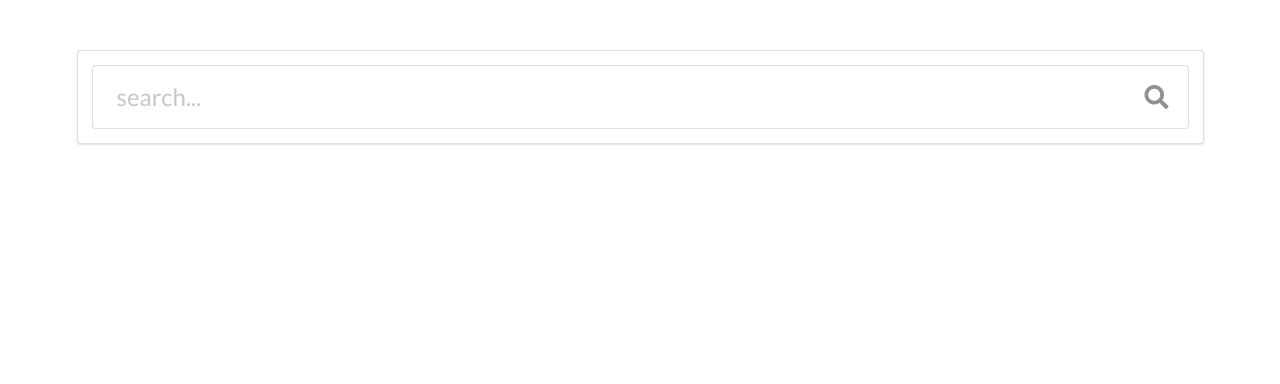
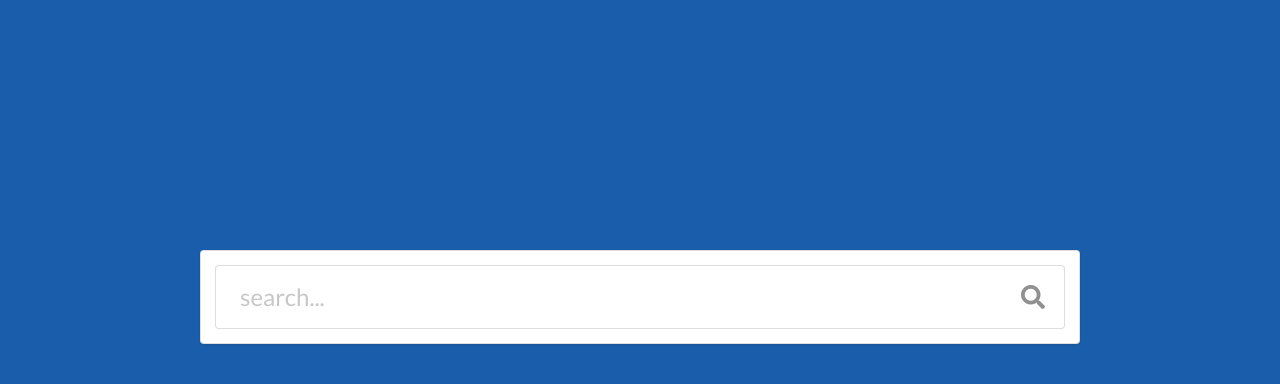
Before and after one commit to david-ewan-campbell/React-Image-List-App, a React (Create React App) app: page / in a window 1280 px wide. Shown: the top 384 px of the page. Built offline with nearby package versions, Linux system fonts and the light colour scheme.

Commit message:
Very basic css added to project

```diff
--- /dev/null
+++ b/src/components/App.css
@@ -0,0 +1,7 @@
+body {
+    background-color: #195dab;
+    color: rgb(13, 177, 81);
+    padding: 200px;
+    font-family: Arial;
+    text-align: center;
+  }
--- a/src/components/App.js
+++ b/src/components/App.js
@@ -2,6 +2,7 @@ import React from 'react';
 import axios from 'axios';
 import SearchInput from './SearchInput';
 import ImageList from './ImageList';
+import './App.css';
 
 class App extends React.Component {
 
```
